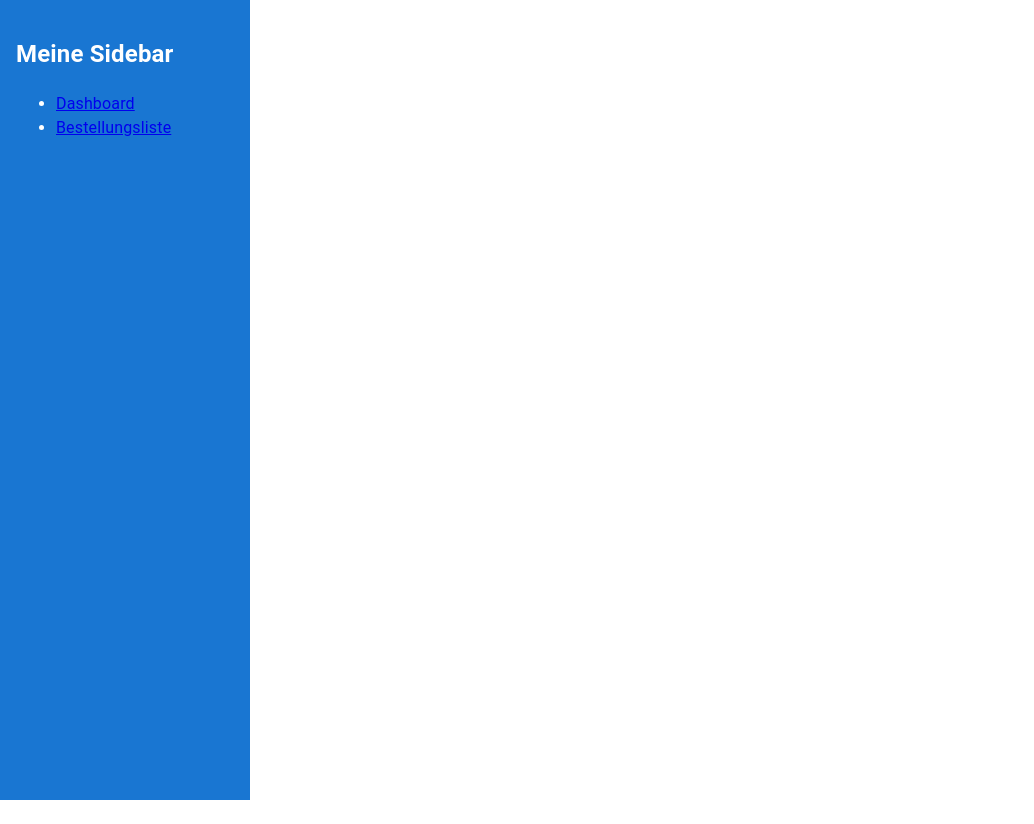
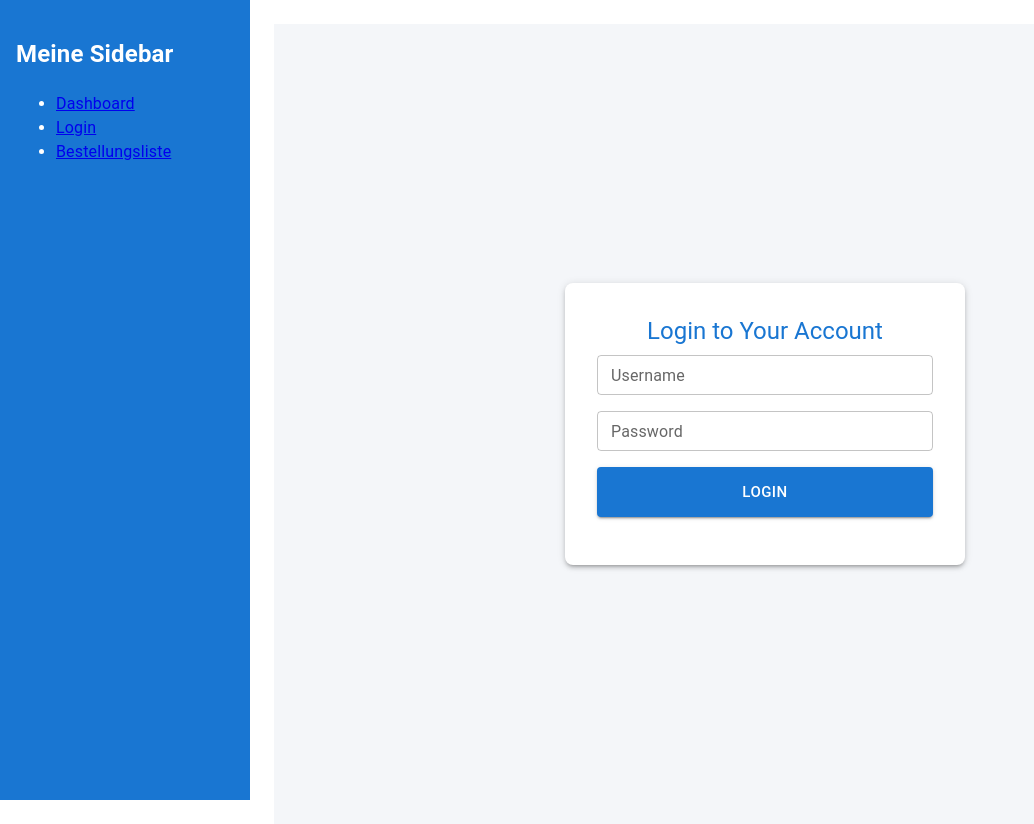
Before and after one commit to Patrick9107/gabbie-core-frontend, a React (Vite) app: page /login in a window 1280 px wide. Shown: the whole page, without its empty margins (0-1034 px from the left). Before the commit the page ends 800 px from the top, so only its background shows below. Built offline with nearby package versions, Linux system fonts and the light colour scheme.

Commit message:
Login kinda works. JWT storing not jet implemented

```diff
--- /dev/null
+++ b/apiConfig.ts
@@ -0,0 +1 @@
+export const API_BASE_URL = 'http://localhost:5120/api';
--- a/package.json
+++ b/package.json
@@ -18,6 +18,7 @@
     "@mui/styled-engine-sc": "^6.4.0",
     "@mui/system": "^6.4.2",
     "@tanstack/react-query": "^5.65.1",
+    "formik": "^2.4.6",
     "react": "^18.3.1",
     "react-dom": "^18.3.1",
     "react-router-dom": "^7.1.4"
--- a/src/AppRoutes.tsx
+++ b/src/AppRoutes.tsx
@@ -2,6 +2,7 @@ import { BrowserRouter, Routes, Route } from "react-router-dom";
 import AppShell from "./app/layout/AppShell.tsx";
 import ListOrders from "./app/orders/ListOrders.tsx";
 import Dashboard from "./app/old_dashboard/Dashboard.tsx";
+import LoginForm from './app/login/LoginForm.tsx';
 
 function AppRoutes() {
     return (
@@ -9,6 +10,7 @@ function AppRoutes() {
             <AppShell>
                 <Routes>
                     <Route path="/" element={<Dashboard/>} />
+                    <Route path="/login" element={<LoginForm/>}></Route>
                     <Route path="/bestellungsliste" element={<ListOrders />} />
                 </Routes>
             </AppShell>
--- a/src/app/layout/AppShell.tsx
+++ b/src/app/layout/AppShell.tsx
@@ -13,6 +13,7 @@ function AppShell({ children }: props) {
                 <h2>Meine Sidebar</h2>
                 <ul>
                     <li><a href="/">Dashboard</a></li>
+                    <li><a href="/login">Login</a></li>
                     <li><a href="/bestellungsliste">Bestellungsliste</a></li>
                 </ul>
             </Box>
--- /dev/null
+++ b/src/app/login/LoginForm.tsx
@@ -0,0 +1,121 @@
+import { Button, TextField, Typography, CircularProgress, Box } from '@mui/material';
+import { Formik } from 'formik';
+import { useMutation } from '@tanstack/react-query';
+import { loginUser } from '../../infra/api/authService.ts'; // Der Service, der die API aufruft
+
+const LoginForm = () => {
+  // Verwende `useMutation` mit der Mutation-Funktion und den Statuswerten
+  const { mutateAsync, status, error, isError, } = useMutation({
+    mutationFn: loginUser,
+    onSuccess: (data: { token: string }) => {
+      sessionStorage.setItem('authToken', data.token);
+    },
+  });
+
+  const handleSubmit = async (values: { username: string; password: string }) => {
+    try {
+      await mutateAsync(values); // Werte an die Mutation übergeben
+    } catch (err) {
+      console.error('Fehler beim Absenden des Formulars:', err);
+    }
+  };
+
+  return (
+    <Box
+      display="flex"
+      justifyContent="center"
+      alignItems="center"
+      height="100vh"
+      bgcolor="#f4f6f9"
+      p={3}
+    >
+      <Box
+        display="flex"
+        flexDirection="column"
+        alignItems="center"
+        bgcolor="white"
+        p={4}
+        borderRadius="8px"
+        boxShadow={3}
+        width="100%"
+        maxWidth="400px"
+      >
+        <Typography variant="h5" color="primary" gutterBottom>
+          Login to Your Account
+        </Typography>
+        <Formik
+          initialValues={{ username: '', password: '' }}
+          validate={(values) => {
+            const errors: { username?: string; password?: string } = {};
+            if (!values.username) {
+              errors.username = 'Username is required';
+            }
+            if (!values.password) {
+              errors.password = 'Password is required';
+            }
+            return errors;
+          }}
+          onSubmit={handleSubmit}
+        >
+          {({ values, handleChange, handleSubmit, errors, touched }) => (
+            <form onSubmit={handleSubmit} style={{ width: '100%' }}>
+              <Box mb={2}>
+                <TextField
+                  fullWidth
+                  label="Username"
+                  name="username"
+                  value={values.username}
+                  onChange={handleChange}
+                  error={touched.username && Boolean(errors.username)}
+                  helperText={touched.username && errors.username}
+                  variant="outlined"
+                  size="small"
+                />
+              </Box>
+              <Box mb={2}>
+                <TextField
+                  fullWidth
+                  label="Password"
+                  name="password"
+                  type="password"
+                  value={values.password}
+                  onChange={handleChange}
+                  error={touched.password && Boolean(errors.password)}
+                  helperText={touched.password && errors.password}
+                  variant="outlined"
+                  size="small"
+                />
+              </Box>
+              {isError && (
+                <Box mb={2}>
+                  <Typography variant="body2" color="error" align="center">
+                    {error?.message}
+                  </Typography>
+                </Box>
+              )}
+              <Box mb={2}>
+                <Button
+                  type="submit"
+                  variant="contained"
+                  color="primary"
+                  fullWidth
+                  disabled={status === 'pending'} // Button deaktivieren, wenn die Mutation läuft
+                  size="large"
+                  sx={{ padding: '12px 0' }}
+                >
+                  {status === 'pending' ? (
+                    <CircularProgress size={24} color="inherit" />
+                  ) : (
+                    'Login'
+                  )}
+                </Button>
+              </Box>
+            </form>
+          )}
+        </Formik>
+      </Box>
+    </Box>
+  );
+};
+
+export default LoginForm;
--- /dev/null
+++ b/src/infra/api/authService.ts
@@ -0,0 +1,18 @@
+// services/authService.ts
+import { API_BASE_URL } from '../../../apiConfig.ts';
+
+export const loginUser = async (data: { username: string; password: string }): Promise<{ token: string }> => {
+  const response = await fetch(`${API_BASE_URL}/auth/login`, {
+    method: 'POST',
+    headers: {
+      'Content-Type': 'application/json',
+    },
+    body: JSON.stringify(data),
+  });
+
+  if (!response.ok) {
+    throw new Error('Login failed');
+  }
+
+  return response.json(); // z.B. { token: 'abc123' }
+};
--- a/src/main.tsx
+++ b/src/main.tsx
@@ -2,10 +2,15 @@ import { StrictMode } from "react";
 import { createRoot } from "react-dom/client";
 import AppRoutes from "./AppRoutes.tsx";
 import { CssBaseline } from "@mui/material";
+import { QueryClient, QueryClientProvider } from '@tanstack/react-query';
+
+const queryClient = new QueryClient ();
 
 createRoot(document.getElementById("root")!).render(
     <StrictMode>
+      <QueryClientProvider client={queryClient}>
         <CssBaseline />
         <AppRoutes />
+      </QueryClientProvider>
     </StrictMode>
 );
```
Also changed, not shown: 1 other file (tests, documents, lock files or other folders).
